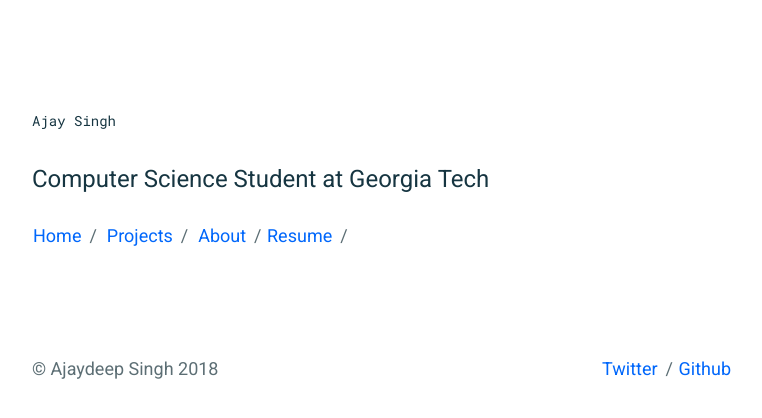
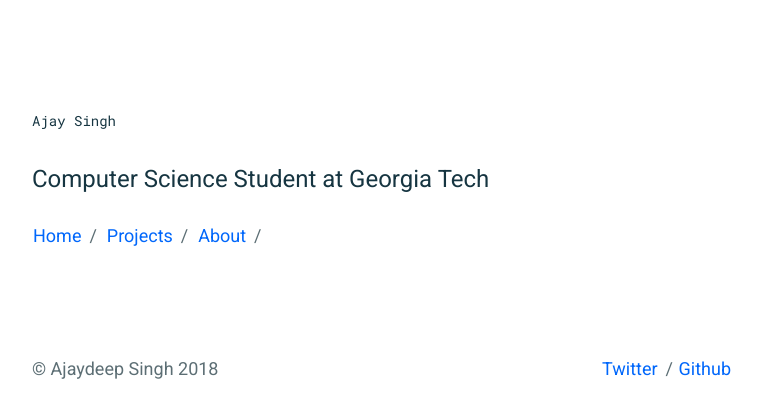
Before and after one commit to ajaydeepsingh/ajaydeepsingh.github.io, a Jekyll site: the page built from index.html, in a window 1280 px wide. Shown: the top 418 px of the page, without its empty margins (258-1020 px from the left). Built offline with Jekyll 4.4.1, drawn with Linux system fonts in a browser that asks for light colours.

Commit message:
Removed link to resume
-

```diff
--- a/_includes/header.html
+++ b/_includes/header.html
@@ -7,6 +7,6 @@
     <p>
         <a href="{{ "/" | prepend: site.baseurl }}">Home</a><span
           class="u-separate"></span> <a href="{{ "/projects/" | prepend:
-          site.baseurl }}">Projects</a><span class="u-separate"></span> <a href="{{ "/about/" | prepend: site.baseurl }}">About</a><span class="u-separate"></span><a href="{{ "/resume/" | prepend: site.baseurl }}">Resume</a><span class="u-separate"></span>
+          site.baseurl }}">Projects</a><span class="u-separate"></span> <a href="{{ "/about/" | prepend: site.baseurl }}">About</a><span class="u-separate"></span><!-- <a href="{{ "/resume/" | prepend: site.baseurl }}">Resume</a><span class="u-separate"></span> -->
     </p>
 </header>
```
